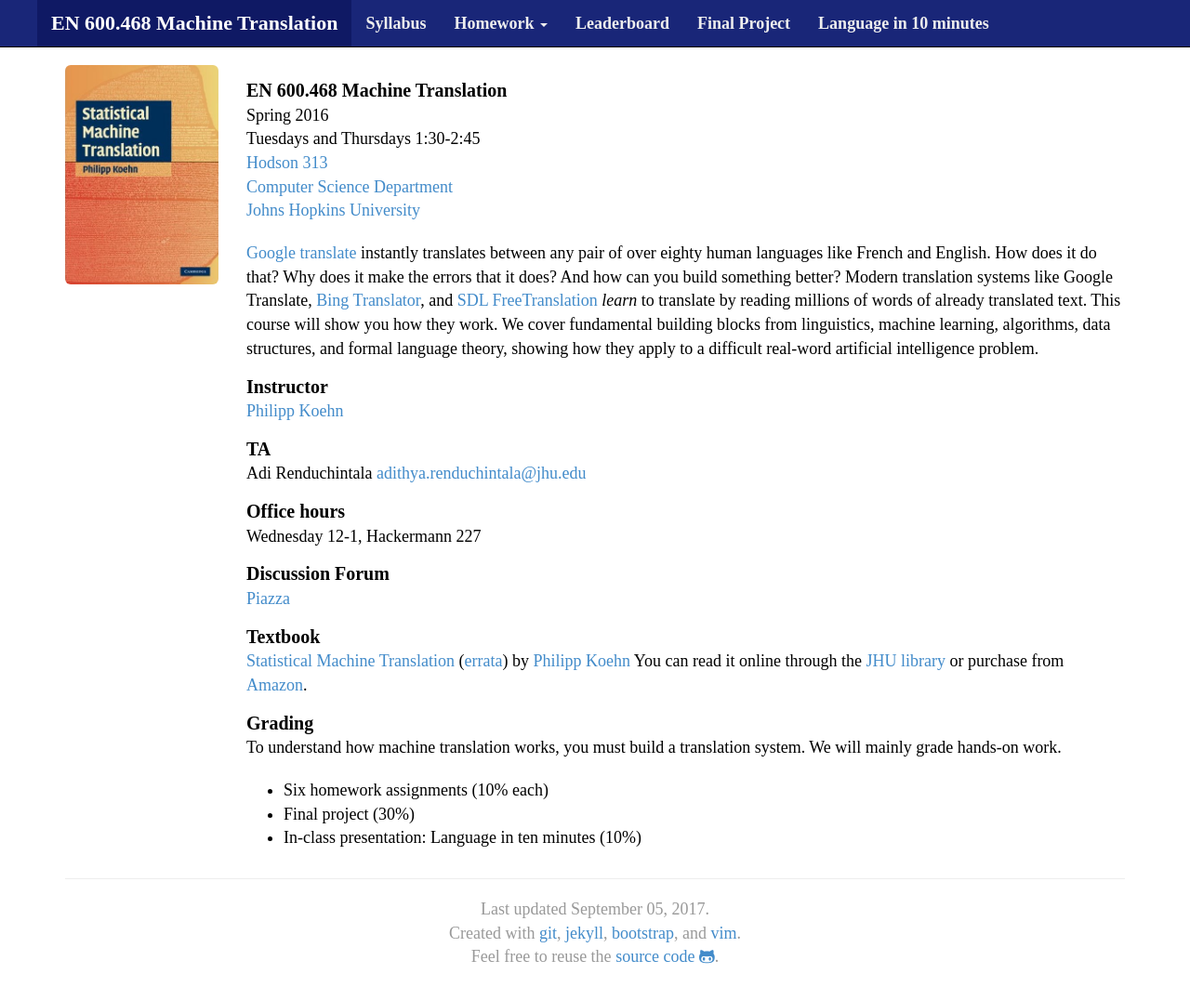
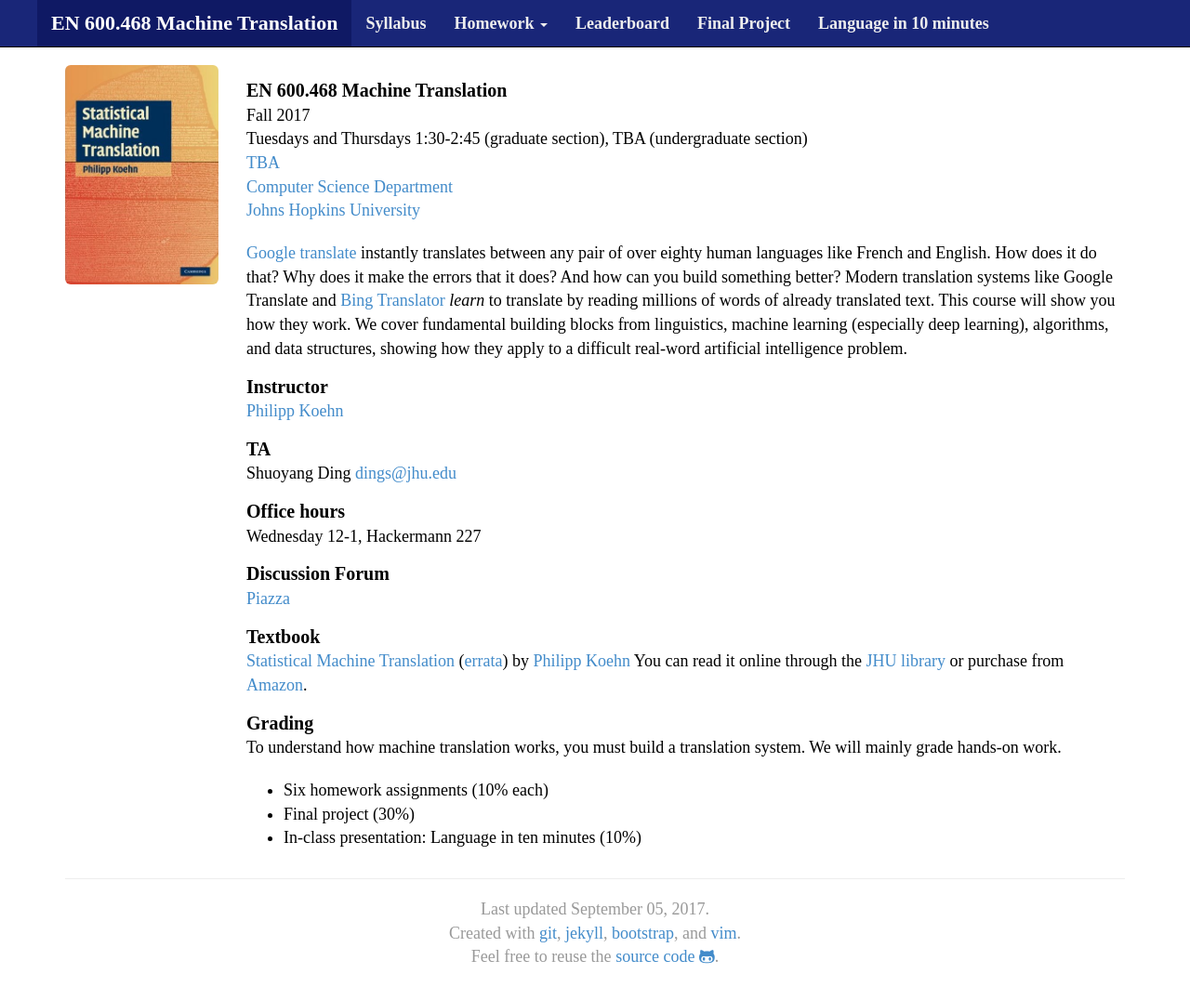
Before and after one commit to mt-class/jhu, a Jekyll site: the page built from index.md, in a window 1280 px wide and 1095 px high. Shown: the top 1076 px of the window at 93% size. Built offline with Jekyll 4.4.1, drawn with Linux system fonts in a browser that asks for light colours; nearby versions of some CDN libraries; some web fonts are replaced.

Commit message:
Update index.md

```diff
--- a/index.md
+++ b/index.md
@@ -7,9 +7,9 @@ active_tab: main_page
 ---
 
 EN 600.468 Machine Translation
-: Spring 2016
-: Tuesdays and Thursdays 1:30-2:45
-: [Hodson 313](http://webapps.jhu.edu/jhuniverse/information_about_hopkins/visitor_information/how_to_get_here/homewood_campus/pdf/homewood_campus_map.pdf)
+: Fall 2017
+: Tuesdays and Thursdays 1:30-2:45 (graduate section), TBA (undergraduate section)
+: [TBA](http://webapps.jhu.edu/jhuniverse/information_about_hopkins/visitor_information/how_to_get_here/homewood_campus/pdf/homewood_campus_map.pdf)
 : [Computer Science Department](http://www.cs.jhu.edu/)
 : [Johns Hopkins University](http://www.jhu.edu/)
 
@@ -17,14 +17,13 @@ EN 600.468 Machine Translation
 translates between any pair of over eighty human languages
 like French and English. How does it do that? Why does it
 make the errors that it does? And how can you build something
-better? Modern translation systems like Google Translate,
-[Bing Translator](http://www.microsofttranslator.com/),
-and [SDL FreeTranslation](http://www.freetranslation.com/)
+better? Modern translation systems like Google Translate and
+[Bing Translator](http://www.microsofttranslator.com/)
 *learn* to translate by reading millions of words of already
 translated text. This course will show you how they work.
 We cover fundamental building blocks from linguistics,
-machine learning, algorithms, data structures, and formal
-language theory, showing how they apply to a difficult
+machine learning (especially deep learning), algorithms, and data structures,
+showing how they apply to a difficult
 real-word artificial intelligence problem.
 
 
@@ -32,13 +31,13 @@ Instructor
 : [Philipp Koehn](http://www.cs.jhu.edu/~phi/)
 
 TA
-: Adi Renduchintala <adithya.renduchintala@jhu.edu>
+: Shuoyang Ding <dings@jhu.edu>
 
 Office hours
 : Wednesday 12-1, Hackermann 227
 
 Discussion Forum
-: [Piazza](https://piazza.com/jhu/spring2016/en600468/home)
+: [Piazza](https://piazza.com/jhu/fall2017/en600468/home)
 
 Textbook
 : [Statistical Machine Translation](http://www.statmt.org/book/) (<a href="http://statmt.org/book/errata.html">errata</a>)
```
